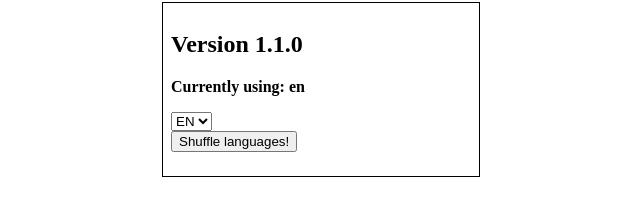
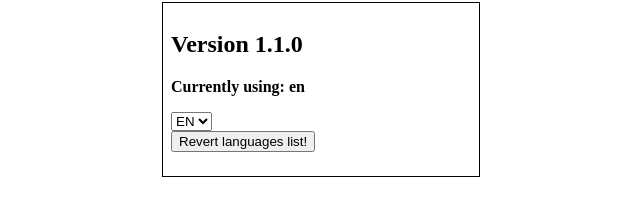
Before and after one commit to znti/react-i18n, a React (Create React App) app: page / in a window 1280 px wide. Shown: the part 188-404 px from the top of the page, without its empty margins (319-959 px from the left). Built offline with nearby package versions, Linux system fonts and the light colour scheme.

Commit message:
Fix button name for pt language

```diff
--- a/src/pages/Retrocompat/i18n.js
+++ b/src/pages/Retrocompat/i18n.js
@@ -4,12 +4,13 @@ export default {
 		version: 'Version',
 		description: 'Currently using',
 		options: 'Options',
-		button: 'Shuffle languages!',
+		button: 'Revert languages list!',
 	},
 	pt: {
 		title: 'Teste de retrocompatibilidade',
 		version: 'Versão',
 		description: 'Atualmente usando',
-		options: 'Embaralhar idiomas!',
+		options: 'Opções',
+		button: 'Inverter lista de idiomas!',
 	},
 }
```
